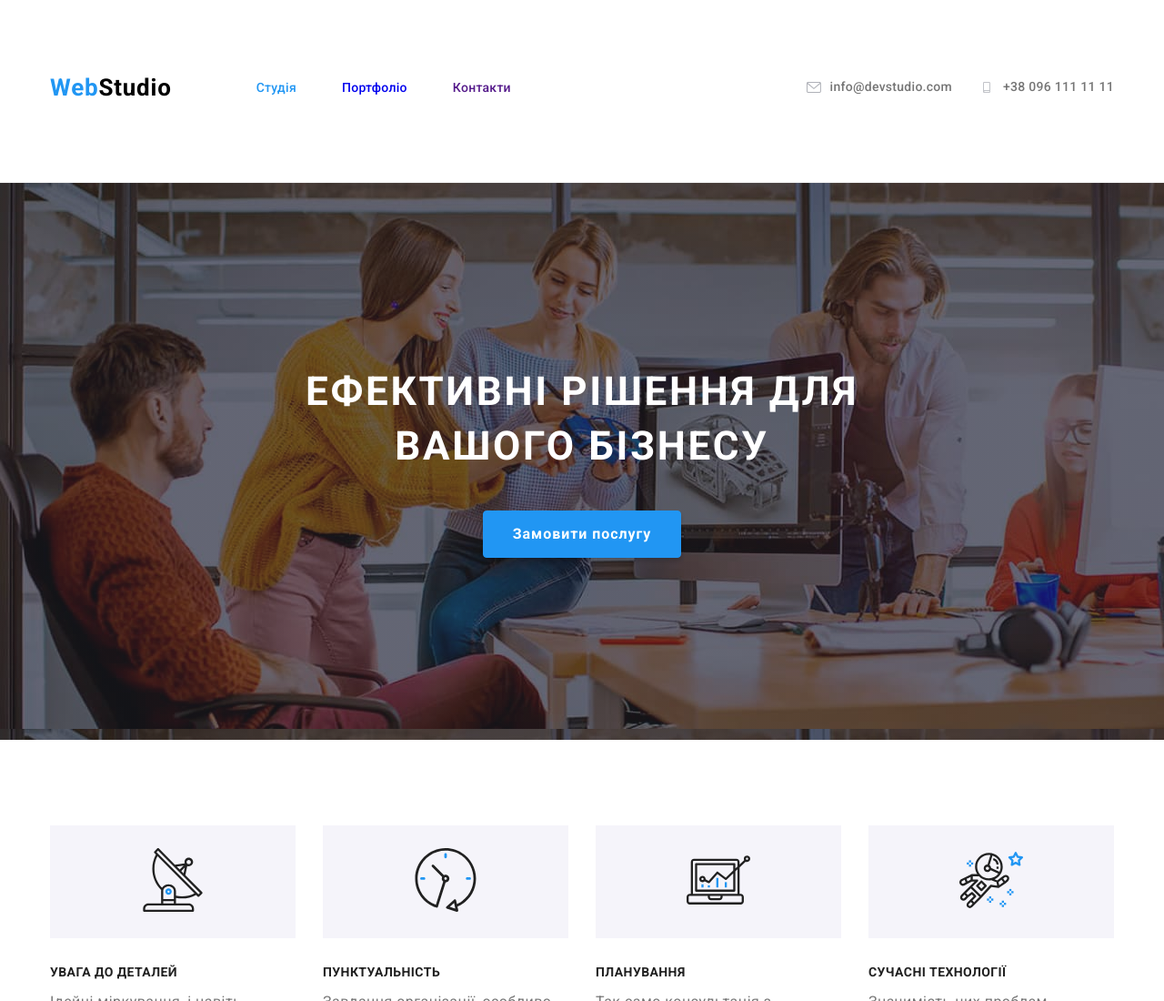
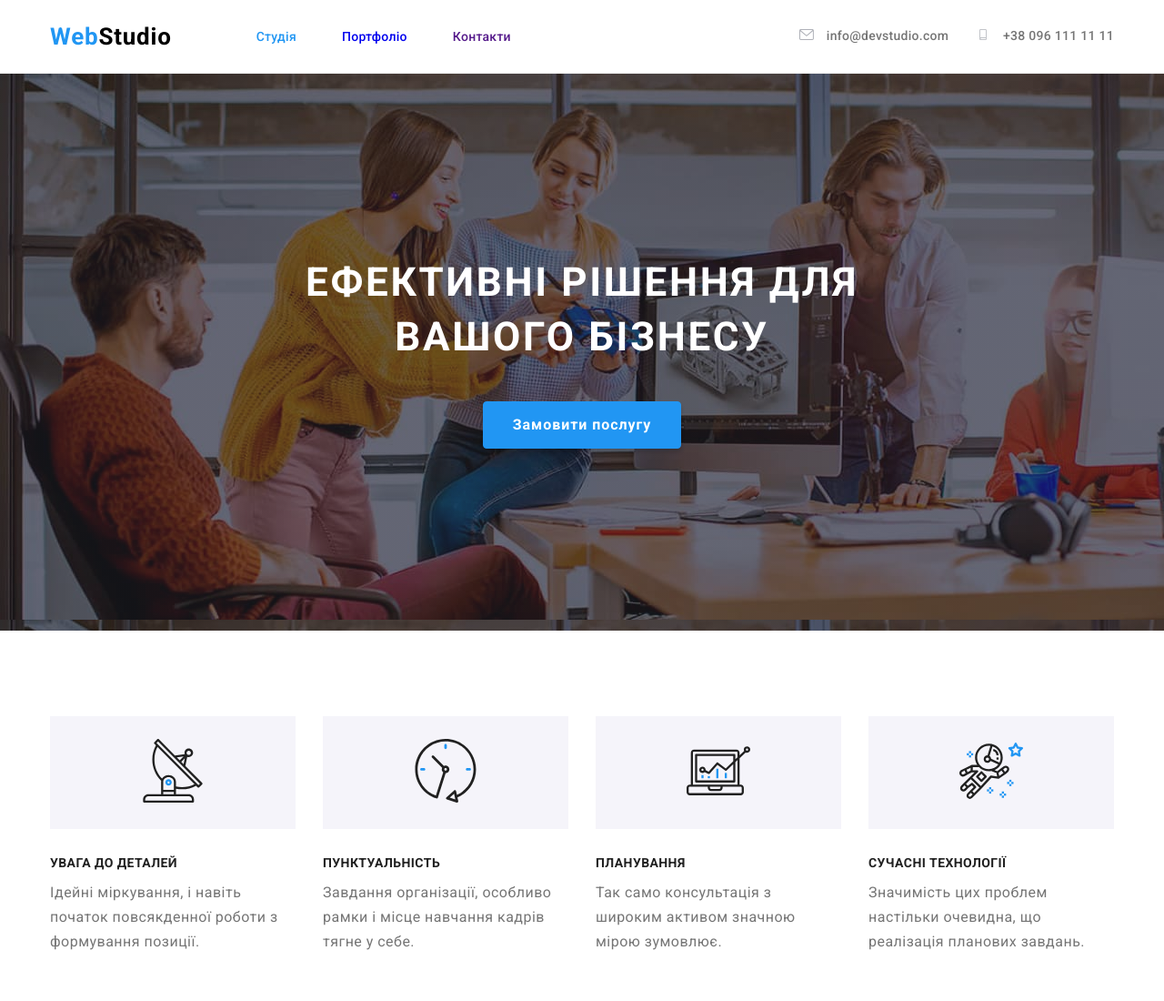
Before and after one commit to Nataliia-Huk/goit-markup-hw-04, a plain HTML site: page index.html in a window 1280 px wide. Shown: the top 1100 px of the page at 91% size. Drawn offline with nearby package versions, Linux system fonts and the light colour scheme.

Commit message:
Update style.css

```diff
--- a/css/style.css
+++ b/css/style.css
@@ -88,8 +88,6 @@ svg {
 .header__inner {
   display: flex;
   align-items: center;
-  padding-top: 24px;
-  padding-bottom: 32px;
 }
 
 .header__menu {
@@ -97,11 +95,6 @@ svg {
   gap: 50px;
 }
 
-.header__contacts {
-  display: flex;
-  margin-left: auto;
-  gap: 50px;
-}
 .logo {
   font-family: 'Roboto', sans-serif;
   font-weight: 700;
@@ -137,14 +130,17 @@ svg {
 }
 .header__contacts {
   display: flex;
-  justify-content: center;
-  align-items: center;
+  margin-left: auto;
   gap: 30px;
 }
+.header__contacts-item {
+  padding-top: 32px;
+  padding-bottom: 32px;
+}
+.header__icon {
+  margin-right: 10px;
+}
 .header__contact {
-  display: flex;
-  align-items: center;
-  gap: 10px;
   padding-top: 32px;
   padding-bottom: 32px;
   font-weight: 500;
```
